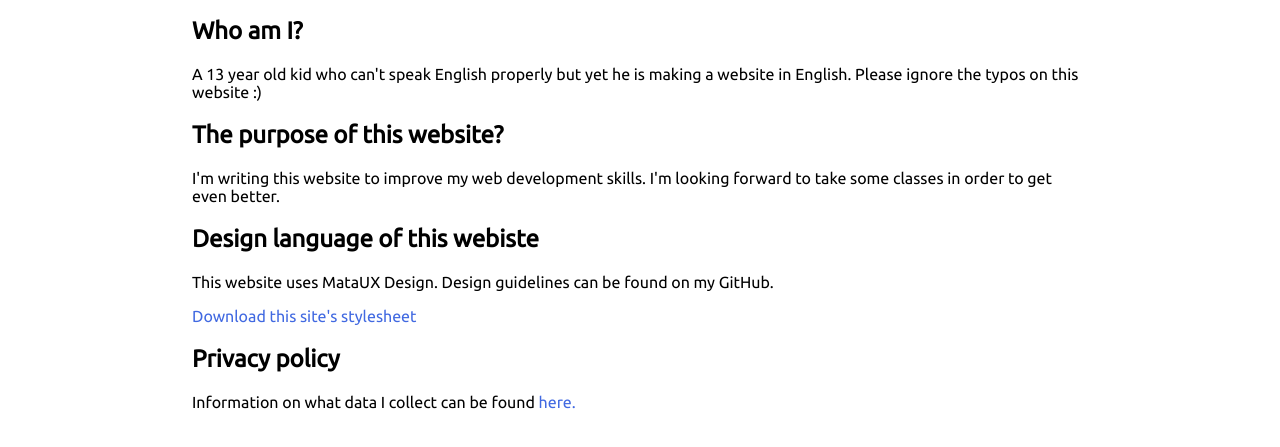
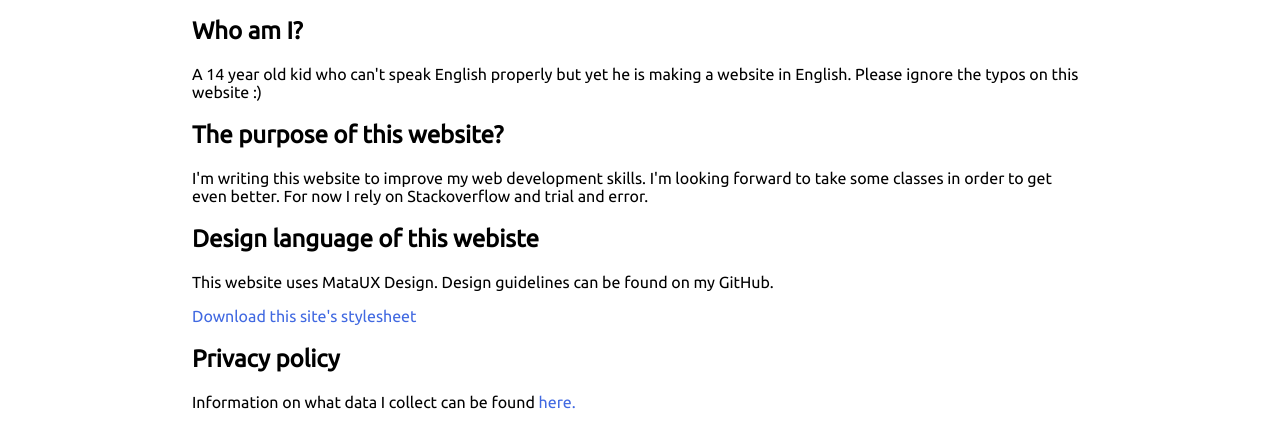
Before and after one commit to syph1000/Website, a plain HTML site: page about.html in a window 1280 px wide. Shown: the part 133-580 px from the top of the page. Drawn offline with Linux system fonts and the light colour scheme.

Commit message:
Side commit
See Changelog

```diff
--- a/about.html
+++ b/about.html
@@ -91,9 +91,9 @@
       <h1>About me and this website</h1>
       <hr>
       <h2>Who am I?</h2>
-      <p>A 13 year old kid who can't speak English properly but yet he is making a website in English. Please ignore the typos on this website :)</p>
+      <p>A 14 year old kid who can't speak English properly but yet he is making a website in English. Please ignore the typos on this website :)</p>
       <h2>The purpose of this website?</h2>
-      <p>I'm writing this website to improve my web development skills. I'm looking forward to take some classes in order to get even better.</p>
+      <p>I'm writing this website to improve my web development skills. I'm looking forward to take some classes in order to get even better. For now I rely on Stackoverflow and trial and error.</p>
       <h2>Design language of this webiste</h2>
       <p>This website uses MataUX Design. Design guidelines can be found on my GitHub.</p>
       <a href="styles.css" download>Download this site's stylesheet</a>
```
Also changed, not shown: index.html (+1 -1 lines), CHANGELOG.txt.
